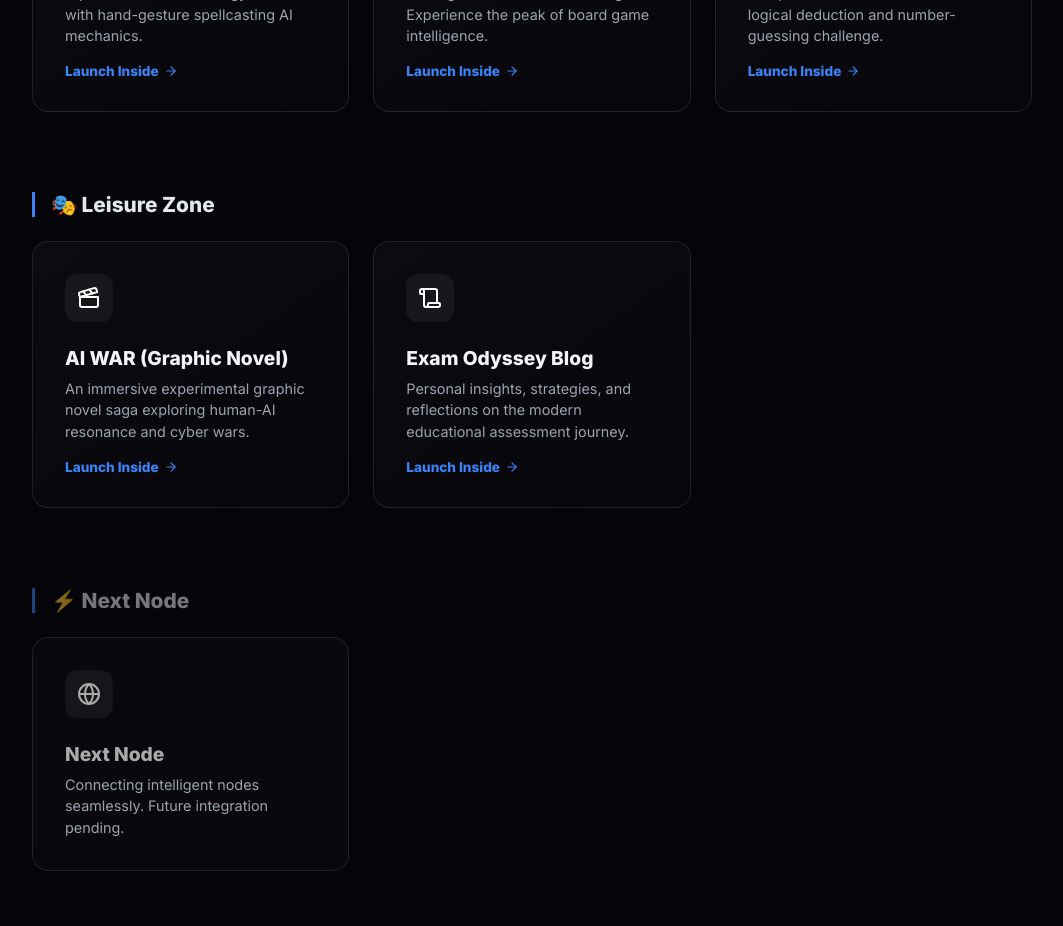
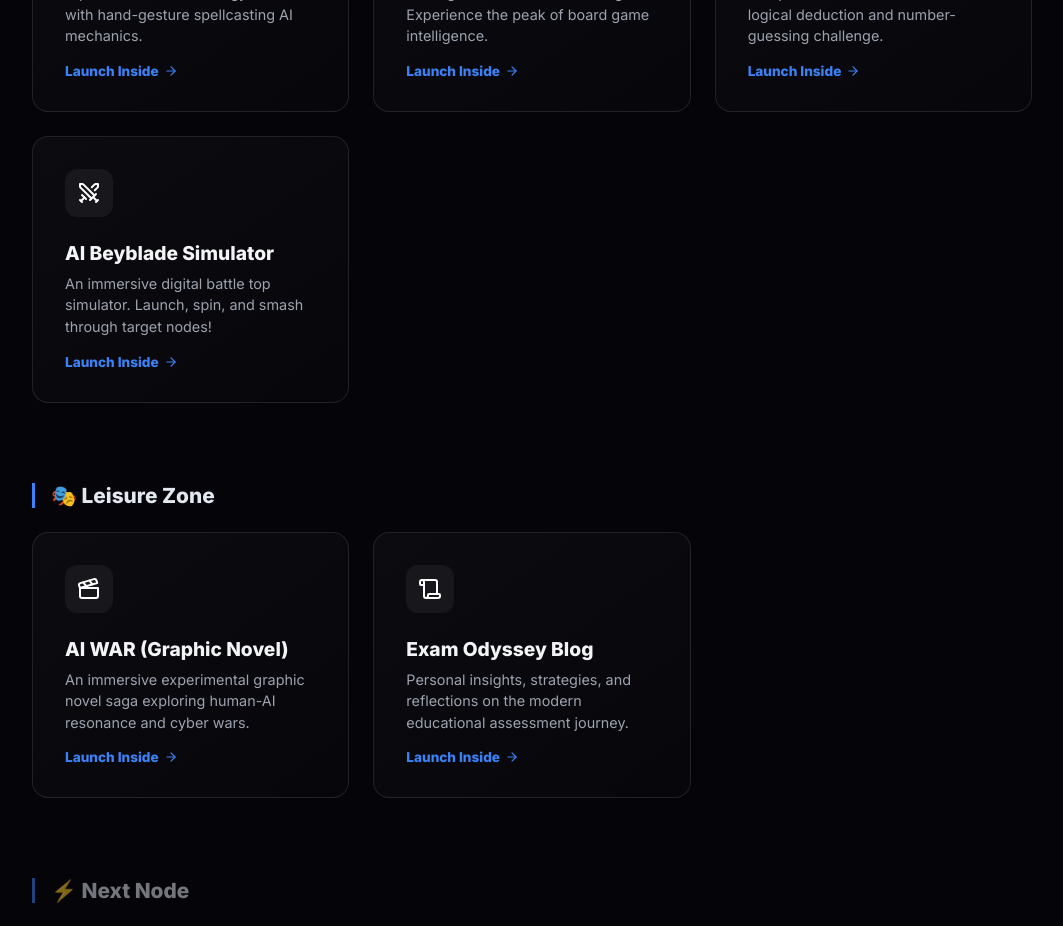
Before and after one commit to toydogcat/luna-ai, a React (Vite) app: page / in a window 1280 px wide. Shown: the part 2560-3486 px from the top of the page, without its empty margins (58-1121 px from the left). Built offline with nearby package versions, Linux system fonts and the light colour scheme.

Commit message:
feat: add AI Beyblade project to portfolio and update icons

```diff
--- a/src/App.jsx
+++ b/src/App.jsx
@@ -1,6 +1,6 @@
 import React, { useState, useEffect } from 'react';
 import { motion, AnimatePresence } from 'framer-motion';
-import { Sparkles, ArrowRight, Zap, Globe, Users, MousePointerClick, Newspaper, Home, Languages, Heart, Code, Database, Eye, BookOpen, Scroll, Crown, Bomb, Grid3X3, Lock, Terminal, CheckCircle2, Smartphone, Shield, Library, Clapperboard, Fingerprint, ScanQrCode, Target, MapPin, Braces, BarChart2 } from 'lucide-react';
+import { Sparkles, ArrowRight, Zap, Globe, Users, MousePointerClick, Newspaper, Home, Languages, Heart, Code, Database, Eye, BookOpen, Scroll, Crown, Bomb, Grid3X3, Lock, Terminal, CheckCircle2, Smartphone, Shield, Library, Clapperboard, Fingerprint, ScanQrCode, Target, MapPin, Braces, BarChart2, Swords } from 'lucide-react';
 import { useTranslation } from 'react-i18next';
 import { trackEvent } from './firebase';
 
@@ -117,6 +117,12 @@ const PROJECT_CATEGORIES = [
         translationKey: 'projects.aiCipherMind',
         url: 'https://toydogcat.github.io/ai-cipher-mind/',
         icon: <Lock size={24} />
+      },
+      {
+        id: 'ai-beyblade',
+        translationKey: 'projects.aiBeyblade',
+        url: 'https://toydogcat.github.io/ai-beyblade/',
+        icon: <Swords size={24} />
       }
     ]
   },
--- a/src/i18n.js
+++ b/src/i18n.js
@@ -108,6 +108,10 @@ const resources = {
         aiCipherMind: {
           title: 'AI Cipher Mind (1A2B)',
           desc: 'Decipher the secret code! A classic logical deduction and number-guessing challenge.'
+        },
+        aiBeyblade: {
+          title: 'AI Beyblade Simulator',
+          desc: 'An immersive digital battle top simulator. Launch, spin, and smash through target nodes!'
         },
         aiSchExam: {
           title: 'AI Exam Hub',
@@ -264,6 +268,10 @@ const resources = {
           title: 'AI 猜數字 (1A2B)',
           desc: '破譯神秘密碼！經典邏輯推演與猜數字博弈，考驗您的腦力極限。'
         },
+        aiBeyblade: {
+          title: 'AI 戰鬥陀螺模擬器',
+          desc: '極具爽快感的數位戰鬥陀螺模擬器！發射、高速旋轉、撞擊並粉碎一切障礙！'
+        },
         aiSchExam: {
           title: 'AI 線上測驗系統',
           desc: '新一代智慧適應性測驗！精準評估知識掌握度，開啟數位學習新篇章。'
```
